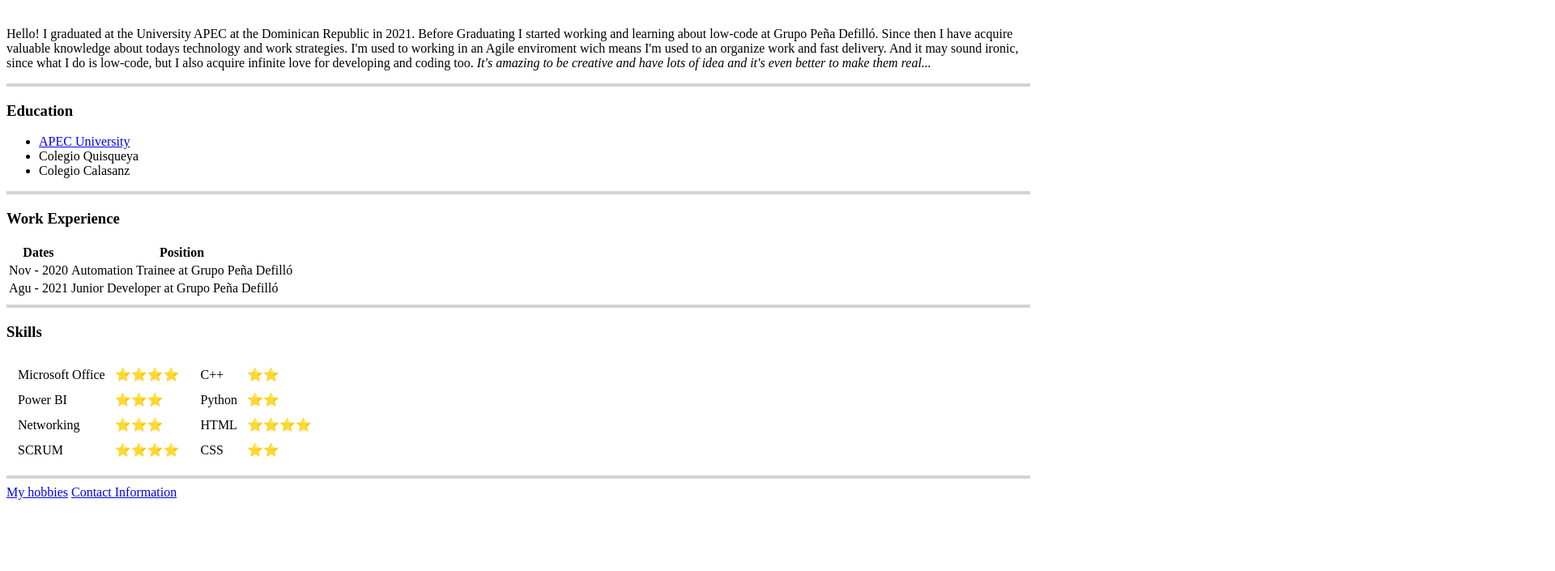
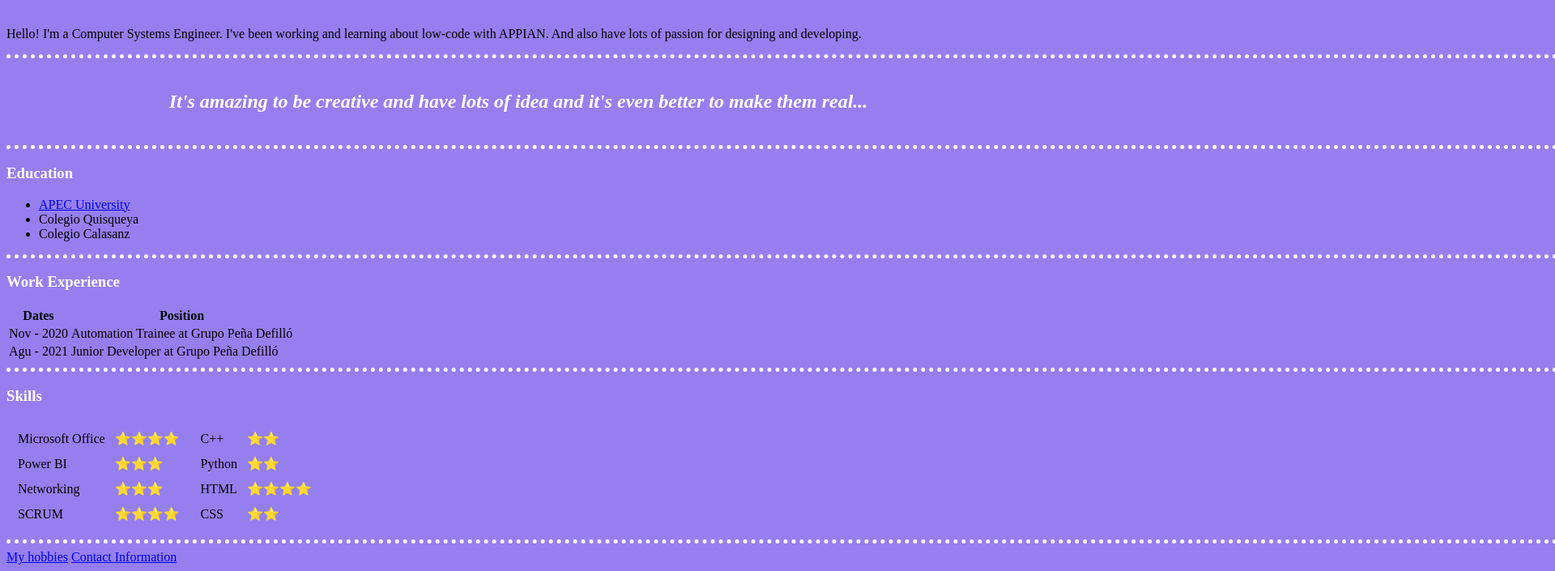
Before and after one commit to valenoria/cv-bootcamp, a plain HTML site: page index.html in a window 1280 px wide. Shown: the part 187-892 px from the top of the page at 81% size, 1920 px wide, since content can reach past the window. Before the commit the page ends 812 px from the top, so only its background shows below. Drawn offline with Linux system fonts and the light colour scheme.

Commit message:
Added basic CSS - Attend 2
Added some basic CSS to format background, header and horizontal lines

```diff
--- /dev/null
+++ b/css/styles.css
@@ -0,0 +1,28 @@
+body {
+  background-color: #957fef;
+  align-items: center;
+  font-size: 100%;
+}
+
+hr {
+  border-style: none;
+  border-top-style: dotted;
+  border-color: white;
+  border-width: 5px;
+  width: 704%;
+}
+
+h1 {
+  color: white;
+}
+
+h3 {
+  color: white;
+}
+
+h5 {
+  color: white;
+  text-align: center;
+  font-size: 1.5em;
+  font-family: "Sofia";
+}
--- a/index.html
+++ b/index.html
@@ -4,6 +4,7 @@
 <head>
   <meta charset="utf-8">
   <title>Valentina's Site</title>
+  <link rel="stylesheet" href="css/styles.css">
 </head>
 
 <body>
@@ -24,12 +25,14 @@
   </table>
   <!--- PRESENTATION MESSAGE --->
   <p>
-    Hello! I graduated at the University APEC at the Dominican Republic in 2021. Before Graduating I started working and learning about low-code
-    at Grupo Peña Defilló. Since then I have acquire valuable knowledge about todays technology and work strategies. I'm used to working in an Agile
-    enviroment wich means I'm used to an organize work and fast delivery. And it may sound ironic, since what I do is low-code, but I also acquire
-    infinite love for developing and coding too. <em>It's amazing to be creative and have lots of idea and it's even better to make them real...</em>
+    Hello! I'm a Computer Systems Engineer. I've been working and learning about low-code
+    with APPIAN. And also have lots of passion for designing and developing.
   </p>
-  <hr size="4" color="#D3D3D3" noshade>
+  <hr>
+  <h5>
+    <em>It's amazing to be creative and have lots of idea and it's even better to make them real...</em>
+  </h5>
+  <hr>
   <!--- ALL ABOUT ME --->
   <h3>Education</h3>
   <ul>
@@ -37,7 +40,7 @@
     <li>Colegio Quisqueya</li>
     <li>Colegio Calasanz</li>
   </ul>
-  <hr size="4" color="#D3D3D3" noshade>
+  <hr>
   <h3>Work Experience</h3>
   <table>
     <thead>
@@ -55,7 +58,7 @@
       </tr>
     </tbody>
   </table>
-  <hr size="4" color="#D3D3D3" noshade>
+  <hr>
   <h3>Skills</h3>
   <table>
     <tr>
@@ -103,7 +106,7 @@
       </td>
     </tr>
   </table>
-  <hr size="4" color="#D3D3D3" noshade>
+  <hr>
   <!--- LINK TO OTHER SECTIONS --->
   <a href="hobbies.html">My hobbies</a>
   <a href="contacInfo.html">Contact Information</a>
```
Also changed, not shown: contacInfo.html (+2 -1 lines), hobbies.html (+1 -0 lines), images/pp.png (added).
